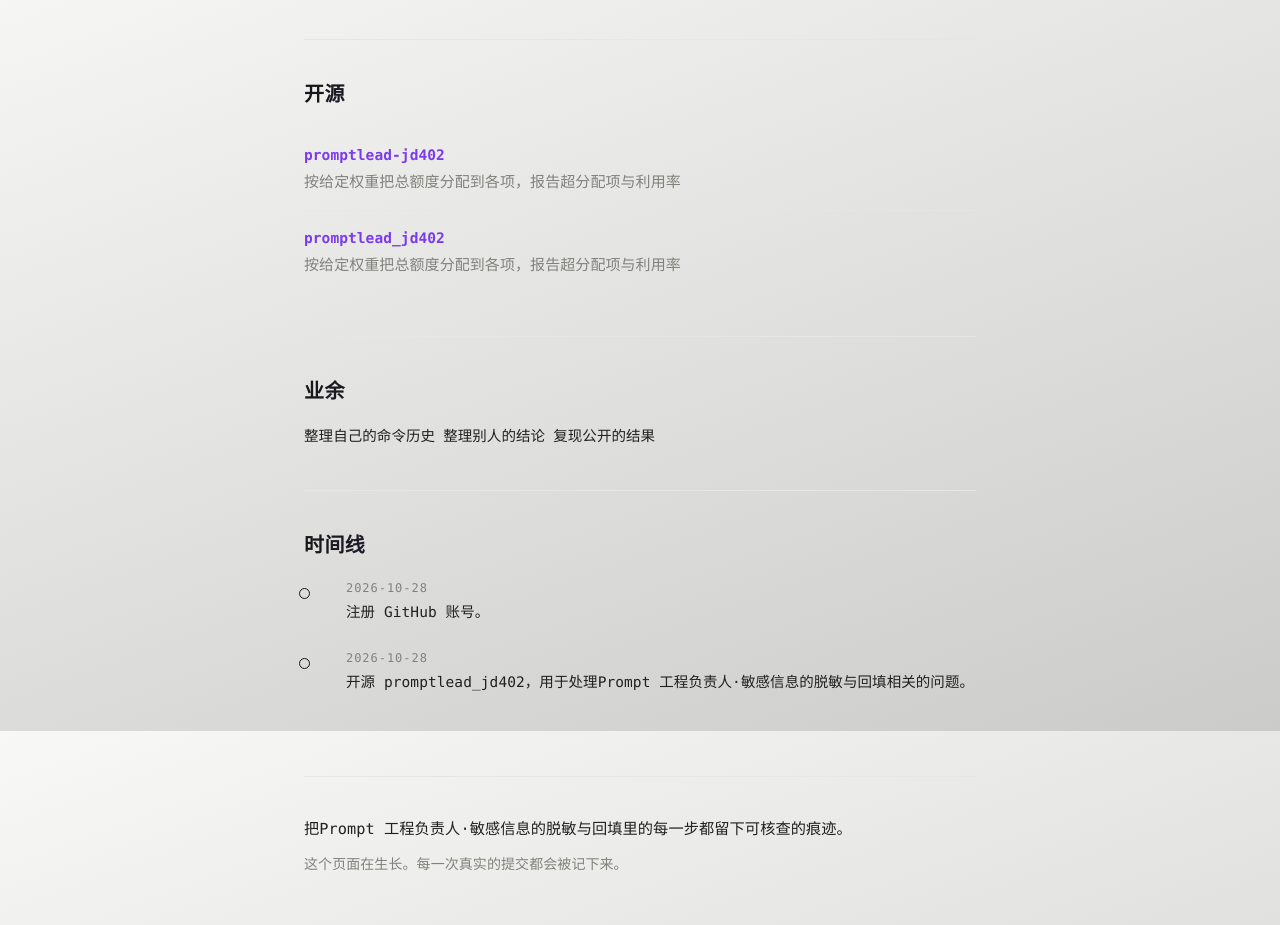
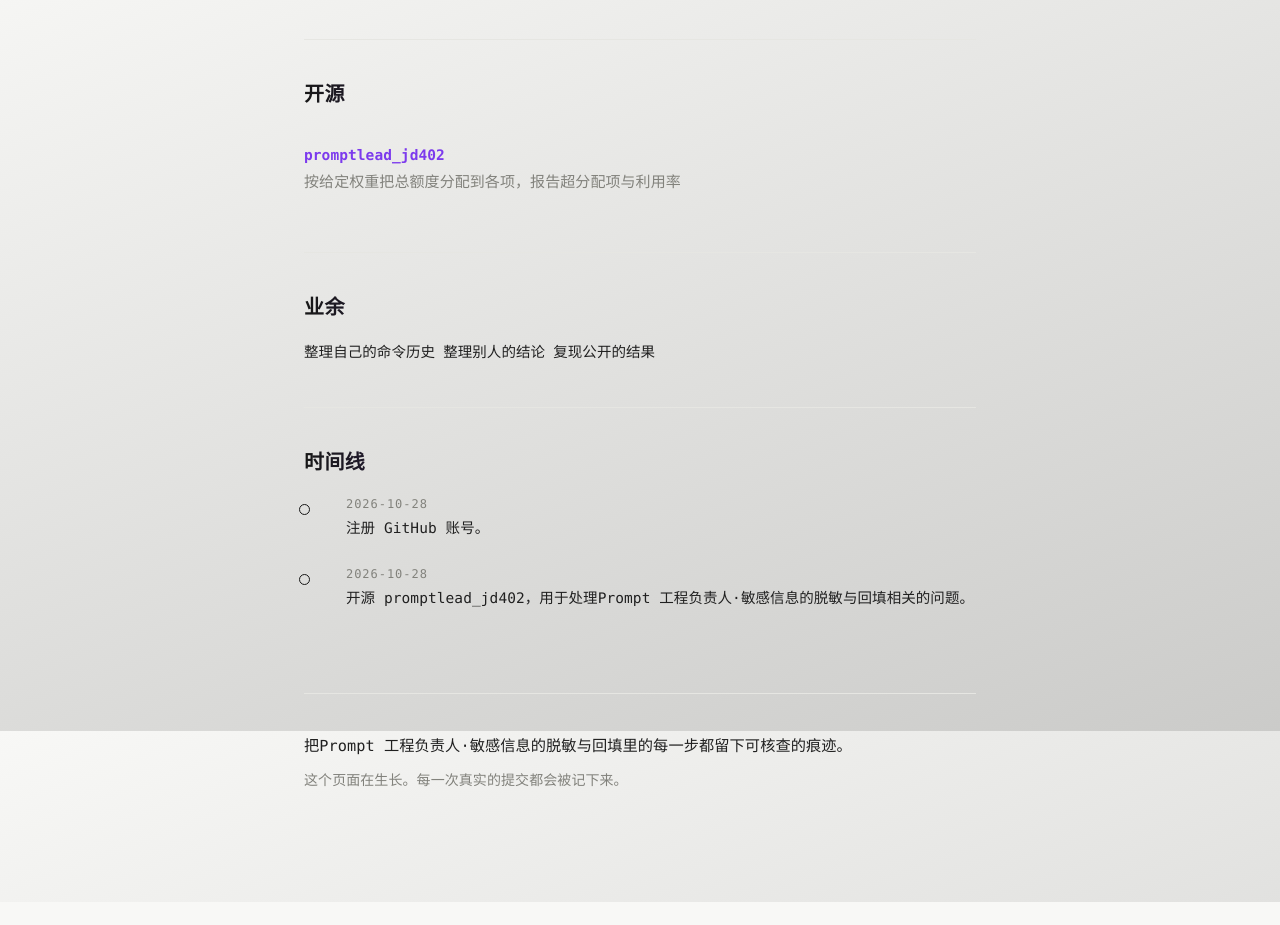
Before and after one commit to breansecur/breansecur.github.io, a plain HTML site: page index.html in a window 1280 px wide. Shown: the part 869-1794 px from the top of the page. After the commit the page ends 1771 px from the top, so only its background shows below. Drawn offline with Linux system fonts and the light colour scheme.

Commit message:
fix: 更新个人站点

```diff
--- a/index.html
+++ b/index.html
@@ -102,9 +102,6 @@
 <section id="work">
   <h2>开源</h2>
   <ul class="repos">
-    <li><div class="name"><a href="https://github.com/breansecur/promptlead-jd402" rel="noopener">promptlead-jd402</a></div>
-      <div class="desc">按给定权重把总额度分配到各项，报告超分配项与利用率</div>
-    </li>
     <li><div class="name"><a href="https://github.com/breansecur/promptlead_jd402" rel="noopener">promptlead_jd402</a></div>
       <div class="desc">按给定权重把总额度分配到各项，报告超分配项与利用率</div>
     </li>
```
